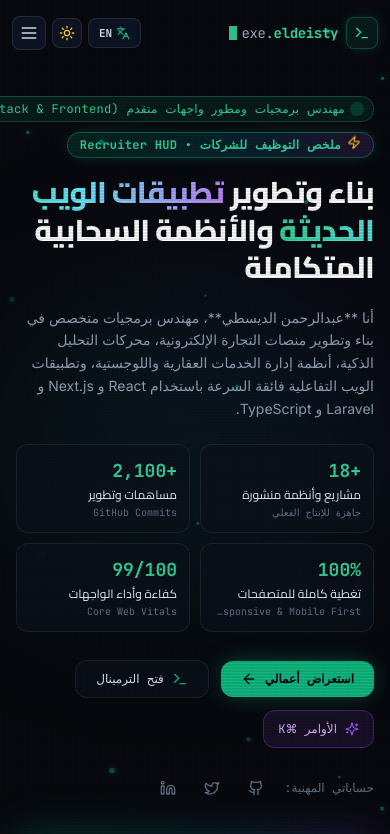
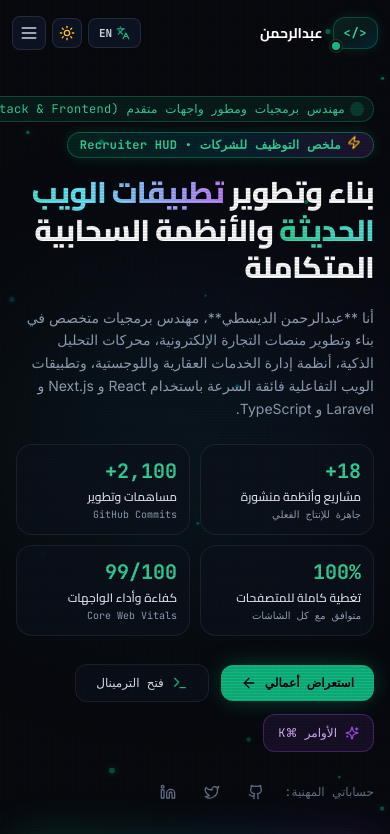
Before and after one commit to AbdelrahmanDeisty20/myPortofolio, a React (Vite) app: page / in a window 390 px wide. Shown: the top 834 px of the page. Built offline with nearby package versions, Linux system fonts and the light colour scheme.

Commit message:
feat: add hero, navbar, and animated counter components with portfolio data

```diff
--- /dev/null
+++ b/src/components/AnimatedCounter.jsx
@@ -0,0 +1,115 @@
+import React, { useEffect, useState, useRef } from 'react';
+
+export const AnimatedCounter = ({ value, duration = 1600, replayTrigger = 0 }) => {
+  const [displayValue, setDisplayValue] = useState(value);
+  const elementRef = useRef(null);
+  const animFrameId = useRef(null);
+
+  // Parse any value string: e.g. "+18", "+2,100", "100%", "99/100"
+  const parseConfig = (valStr) => {
+    const str = String(valStr).trim();
+    if (str.includes('/')) {
+      const parts = str.split('/');
+      const num = parseInt(parts[0].replace(/[^0-9]/g, ''), 10) || 0;
+      return {
+        target: num,
+        prefix: '',
+        suffix: `/${parts[1]}`,
+        useComma: false,
+      };
+    }
+
+    const hasPlus = str.includes('+');
+    const hasPercent = str.includes('%');
+    const cleanNum = parseInt(str.replace(/[^0-9]/g, ''), 10) || 0;
+    const useComma = str.includes(',') || cleanNum >= 1000;
+
+    return {
+      target: cleanNum,
+      hasPlus,
+      hasPercent,
+      useComma,
+    };
+  };
+
+  const runAnimation = () => {
+    if (animFrameId.current) {
+      cancelAnimationFrame(animFrameId.current);
+    }
+
+    const config = parseConfig(value);
+    const startTimestamp = performance.now();
+    const endVal = config.target;
+
+    // Quartic ease-out for ultra smooth deceleration
+    const easeOutQuart = (x) => 1 - Math.pow(1 - x, 4);
+
+    const step = (now) => {
+      const elapsed = now - startTimestamp;
+      const progress = Math.min(elapsed / duration, 1);
+      const easedProgress = easeOutQuart(progress);
+      const current = Math.round(endVal * easedProgress);
+
+      const formattedNum = config.useComma
+        ? current.toLocaleString('en-US')
+        : current.toString();
+
+      if (config.suffix) {
+        setDisplayValue(`${formattedNum}${config.suffix}`);
+      } else if (config.hasPercent) {
+        setDisplayValue(`${formattedNum}%`);
+      } else if (config.hasPlus) {
+        setDisplayValue(`+${formattedNum}`);
+      } else {
+        setDisplayValue(formattedNum);
+      }
+
+      if (progress < 1) {
+        animFrameId.current = requestAnimationFrame(step);
+      } else {
+        setDisplayValue(value);
+      }
+    };
+
+    animFrameId.current = requestAnimationFrame(step);
+  };
+
+  useEffect(() => {
+    let hasAnimated = false;
+    const observer = new IntersectionObserver(
+      (entries) => {
+        entries.forEach((entry) => {
+          if (entry.isIntersecting && !hasAnimated) {
+            hasAnimated = true;
+            runAnimation();
+          }
+        });
+      },
+      { threshold: 0.15 }
+    );
+
+    if (elementRef.current) {
+      observer.observe(elementRef.current);
+    }
+
+    return () => {
+      observer.disconnect();
+      if (animFrameId.current) {
+        cancelAnimationFrame(animFrameId.current);
+      }
+    };
+  }, [value]);
+
+  // Replay animation if replayTrigger changes (e.g. on card hover)
+  useEffect(() => {
+    if (replayTrigger > 0) {
+      runAnimation();
+    }
+  }, [replayTrigger]);
+
+  return (
+    <span ref={elementRef} className="tabular-nums inline-block font-mono font-bold select-none" dir="ltr">
+      {displayValue}
+    </span>
+  );
+};
--- a/src/components/Hero.jsx
+++ b/src/components/Hero.jsx
@@ -6,6 +6,35 @@ import { portfolioData } from '../data/portfolioData';
 import { ScrollReveal } from './ScrollReveal';
 import { RecruiterModal } from './RecruiterModal';
 import { TiltCard } from './TiltCard';
+import { AnimatedCounter } from './AnimatedCounter';
+
+const MetricChip = ({ metric }) => {
+  const [replay, setReplay] = useState(0);
+
+  return (
+    <div
+      onMouseEnter={() => setReplay((r) => r + 1)}
+      className="relative p-3 sm:p-3.5 rounded-2xl glass-panel border border-black/[0.08] dark:border-white/[0.08] hover:border-emerald-500/40 hover:shadow-[0_0_20px_-3px_rgba(16,185,129,0.25)] transition-all duration-300 group overflow-hidden cursor-default select-none flex flex-col justify-between"
+    >
+      {/* Top glowing ambient accent */}
+      <div className="absolute top-0 inset-x-0 h-0.5 bg-gradient-to-r from-transparent via-emerald-400 to-transparent opacity-0 group-hover:opacity-100 transition-opacity duration-300" />
+
+      {/* Animated Counter Number */}
+      <div className="text-xl sm:text-2xl lg:text-3xl font-extrabold font-mono text-emerald-600 dark:text-emerald-400 group-hover:scale-105 transition-transform duration-300 flex items-center justify-start">
+        <AnimatedCounter value={metric.value} replayTrigger={replay} />
+      </div>
+
+      <div className="mt-1 space-y-0.5">
+        <div className="text-xs font-semibold text-slate-800 dark:text-slate-200 truncate">
+          {metric.label}
+        </div>
+        <div className="text-[10px] font-mono text-slate-500 dark:text-slate-400 truncate group-hover:text-emerald-500 transition-colors">
+          {metric.change}
+        </div>
+      </div>
+    </div>
+  );
+};
 
 export const Hero = ({ onOpenCommandPalette }) => {
   const { lang, isRTL } = useApp();
@@ -84,17 +113,11 @@ export const Hero = ({ onOpenCommandPalette }) => {
               </p>
             </ScrollReveal>
 
-            {/* Metric Chips Grid */}
+            {/* Metric Chips Grid with Animated Counters */}
             <ScrollReveal delay={0.4}>
               <div className="grid grid-cols-2 sm:grid-cols-4 gap-2.5 sm:gap-3 pt-1">
                 {metrics.map((m, i) => (
-                  <div key={i} className="p-3 rounded-xl glass-panel border border-black/[0.06] dark:border-white/[0.06] hover:border-emerald-500/40 transition-all group">
-                    <div className="text-lg sm:text-2xl font-bold font-mono text-emerald-600 dark:text-emerald-400 group-hover:scale-105 transition-transform">
-                      {m.value}
-                    </div>
-                    <div className="text-xs font-medium text-slate-800 dark:text-slate-200 mt-0.5 truncate">{m.label}</div>
-                    <div className="text-[10px] font-mono text-slate-500 mt-0.5 truncate">{m.change}</div>
-                  </div>
+                  <MetricChip key={i} metric={m} />
                 ))}
               </div>
             </ScrollReveal>
--- a/src/components/Navbar.jsx
+++ b/src/components/Navbar.jsx
@@ -1,6 +1,6 @@
 import React, { useState, useEffect } from 'react';
 import { NavLink, Link } from 'react-router-dom';
-import { Terminal, Command, Sun, Moon, Languages, Menu, X } from 'lucide-react';
+import { Command, Sun, Moon, Languages, Menu, X } from 'lucide-react';
 import { useApp } from '../context/AppContext';
 import { portfolioData } from '../data/portfolioData';
 
@@ -37,18 +37,35 @@ export const Navbar = ({ onOpenCommandPalette }) => {
       <div className="max-w-7xl mx-auto px-3 sm:px-6 lg:px-8">
         <div className="flex items-center justify-between gap-2">
 
-          {/* Brand Logo / Real Name */}
+          {/* Brand Logo / Real Name with AE Monogram */}
           <Link
             to="/"
-            className="flex items-center gap-2 group font-mono text-sm tracking-tight text-slate-900 dark:text-slate-100 hover:text-emerald-500 shrink-0 transition-colors"
+            className="flex items-center gap-2.5 group shrink-0 transition-colors"
           >
-            <div className="w-8 h-8 rounded-lg bg-emerald-500/10 border border-emerald-500/30 flex items-center justify-center text-emerald-600 dark:text-emerald-400 group-hover:scale-105 group-hover:border-emerald-400 transition-all shadow-[0_0_15px_-3px_rgba(16,185,129,0.3)]">
-              <Terminal className="w-4 h-4" />
+            {/* Custom Code Tag Badge </> with Status Dot */}
+            <div className="relative px-2.5 h-8 rounded-xl bg-gradient-to-br from-emerald-500/15 via-teal-500/10 to-cyan-500/15 border border-emerald-500/30 group-hover:border-emerald-400/60 flex items-center justify-center shadow-[0_0_15px_-3px_rgba(16,185,129,0.25)] group-hover:shadow-[0_0_20px_-2px_rgba(16,185,129,0.45)] group-hover:scale-105 transition-all duration-300">
+              <span className="font-mono font-black text-xs tracking-wider text-emerald-600 dark:text-emerald-400 select-none" dir="ltr">
+                {'</>'}
+              </span>
+              <span className="absolute -bottom-0.5 -end-0.5 flex h-2 w-2">
+                <span className="animate-ping absolute inline-flex h-full w-full rounded-full bg-emerald-400 opacity-75"></span>
+                <span className="relative inline-flex rounded-full h-2 w-2 bg-emerald-500 ring-2 ring-white dark:ring-[#080a0f]"></span>
+              </span>
             </div>
+
+            {/* Name: Responsive across Arabic & English */}
             <div className="flex items-center">
-              <span className="text-emerald-600 dark:text-emerald-400 font-bold">eldeisty</span>
-              <span className="text-slate-500 dark:text-slate-400">.exe</span>
-              <span className="inline-block w-2 h-3.5 bg-emerald-500 dark:bg-emerald-400 ms-1 animate-pulse"></span>
+              {lang === 'ar' ? (
+                <span className="font-bold text-sm sm:text-base text-slate-900 dark:text-white group-hover:text-emerald-500 dark:group-hover:text-emerald-400 transition-colors">
+                  <span className="hidden sm:inline">عبدالرحمن الديسطي</span>
+                  <span className="inline sm:hidden">عبدالرحمن</span>
+                </span>
+              ) : (
+                <span className="font-bold font-sans text-sm sm:text-base text-slate-900 dark:text-white group-hover:text-emerald-500 dark:group-hover:text-emerald-400 transition-colors">
+                  <span className="hidden sm:inline">Abdelrahman Eldeisty</span>
+                  <span className="inline sm:hidden">Abdelrahman</span>
+                </span>
+              )}
             </div>
           </Link>
 
--- a/src/data/portfolioData.js
+++ b/src/data/portfolioData.js
@@ -26,7 +26,7 @@ export const portfolioData = {
     metrics: [
       { label: "مشاريع وأنظمة منشورة", value: "+18", change: "جاهزة للإنتاج الفعلي" },
       { label: "مساهمات وتطوير", value: "+2,100", change: "GitHub Commits" },
-      { label: "تغطية كاملة للمتصفحات", value: "100%", change: "Responsive & Mobile First" },
+      { label: "تغطية كاملة للمتصفحات", value: "100%", change: "متوافق مع كل الشاشات" },
       { label: "كفاءة وأداء الواجهات", value: "99/100", change: "Core Web Vitals" },
     ],
     projectsPage: {
@@ -349,8 +349,8 @@ export const portfolioData = {
     metrics: [
       { label: "Deployed Systems", value: "+18", change: "Production Ready" },
       { label: "GitHub Commits", value: "+2,100", change: "Active Development" },
-      { label: "Cross-Device Polish", value: "100%", change: "Responsive & Mobile First" },
-      { label: "Core Web Vitals", value: "99/100", change: "Fast Frame Budget" },
+      { label: "Cross-Device Polish", value: "100%", change: "Mobile & Desktop" },
+      { label: "Core Web Vitals", value: "99/100", change: "Fast 60fps Budget" },
     ],
     projectsPage: {
       badge: "PROVEN PRODUCTION PORTFOLIO",
```
